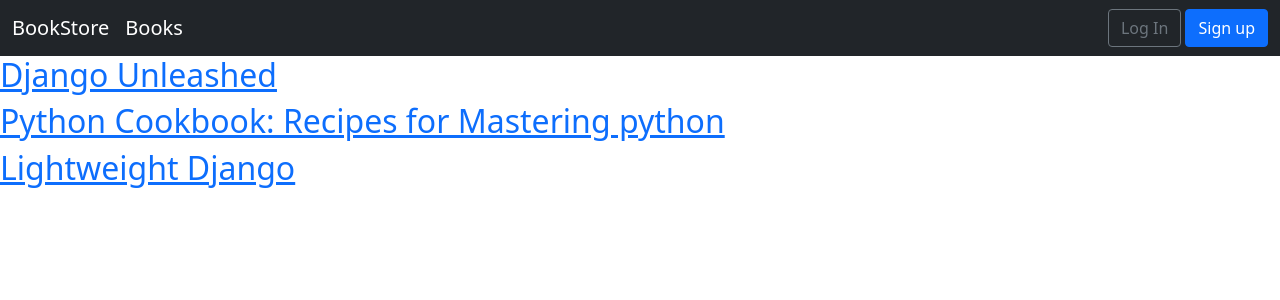
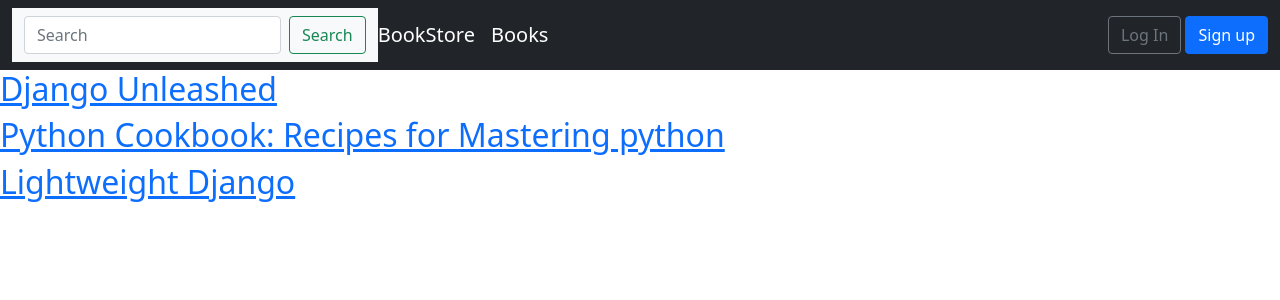
Before and after one commit to TUD-SDEV/lab-9-upload-Mishaal-Dohan, a Django app: page /books/ in a window 1280 px wide. Shown: the top 300 px of the page. Run offline with Django 3.2, Linux system fonts and the light colour scheme; data comes from the database, SQL or seed files in the repository.

Commit message:
lab 9 part 5 commit

```diff
--- a/books/urls.py
+++ b/books/urls.py
@@ -1,8 +1,9 @@
 from django.urls import path
-from .views import BookListView, BookDetailView
+from .views import BookListView, BookDetailView, SearchResultsListView
 
 
 urlpatterns = [
     path('', BookListView.as_view(), name='book_list'),
     path('<uuid:pk>', BookDetailView.as_view(), name='book_detail'),
+    path('search/', SearchResultsListView.as_view(), name='search_results'),
 ]
--- a/books/views.py
+++ b/books/views.py
@@ -1,5 +1,6 @@
 from django.views.generic import ListView, DetailView
 from .models import Book
+from django.db.models import Q
 # Create your views here.
 
 
@@ -12,3 +13,16 @@
 class BookDetailView(DetailView):
     model = Book
     template_name = 'books/book_detail.html'
+
+
+class SearchResultsListView(ListView):  # new
+    model = Book
+    context_object_name = 'book_list'
+    template_name = 'books/search_results.html'
+   # queryset = Book.objects.filter(title__icontains='Django')  # new
+
+    def get_queryset(self):
+        query = self.request.GET.get('q')
+        return Book.objects.filter(
+            Q(title__icontains=query) | Q(author__icontains=query)
+        )
--- a/templates/base.html
+++ b/templates/base.html
@@ -20,6 +20,15 @@
             <button class="navbar-toggler" type="button" data-bs-toggle="collapse" data-bs-target="#navbarSupportedContent" aria-controls="navbarSupportedContent" aria-expanded="false" aria-label="Toggle navigation">
              <span class="navbar-toggler-icon"></span>
           </button>
+          <nav class="navbar navbar-light bg-light">
+            <div class="container-fluid">
+            <form class="d-flex" action="{% url 'search_results' %}" method ="get">
+            <input name = "q" class="form-control me-2" type="search"
+             placeholder="Search" aria-label="Search">
+            <button class="btn btn-outline-success" type="submit">Search</button>
+            </form>
+            </div>
+            </nav>
         <div class="collapse navbar-collapse" id="navbarSupportedContent">
           <a class="navbar-brand" href="{% url 'home' %}">BookStore</a>
           <a class="navbar-brand" href="{% url 'book_list' %}">Books</a>
```
Also changed, not shown: templates/books/search_results.html (added, +12 -0 lines).
